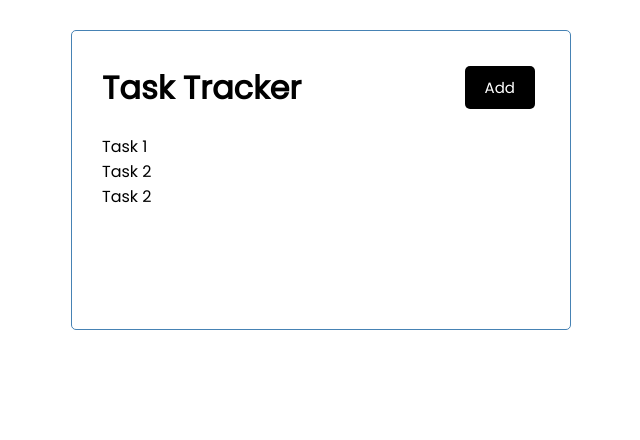
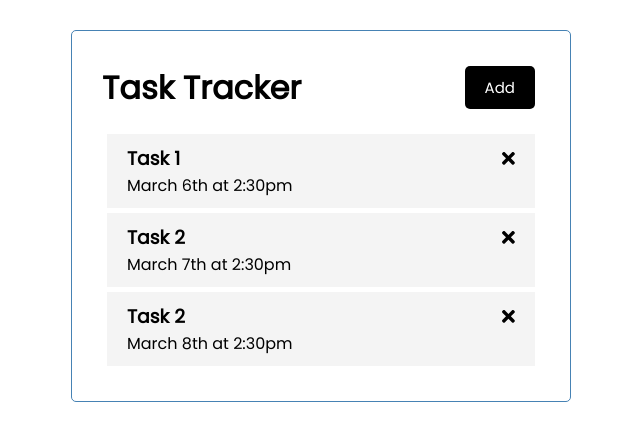
Before and after one commit to kukori/ng_task, an Angular app: page / in a window 1280 px wide. Shown: the top 440 px of the page, without its empty margins (319-959 px from the left). Built offline with nearby package versions, Linux system fonts and the light colour scheme.

Commit message:
Fontawesome + task-item component

```diff
--- a/package.json
+++ b/package.json
@@ -18,6 +18,11 @@
     "@angular/platform-browser": "~13.1.0",
     "@angular/platform-browser-dynamic": "~13.1.0",
     "@angular/router": "~13.1.0",
+    "@fortawesome/angular-fontawesome": "^0.10.1",
+    "@fortawesome/fontawesome-svg-core": "~1.2.36",
+    "@fortawesome/free-brands-svg-icons": "^5.15.4",
+    "@fortawesome/free-regular-svg-icons": "^5.15.4",
+    "@fortawesome/free-solid-svg-icons": "^5.15.4",
     "rxjs": "~7.4.0",
     "tslib": "^2.3.0",
     "zone.js": "~0.11.4"
--- a/src/app/app.module.ts
+++ b/src/app/app.module.ts
@@ -7,6 +7,7 @@ import { HeaderComponent } from './components/header/header.component';
 import { ButtonComponent } from './components/button/button.component';
 import { TasksComponent } from './components/tasks/tasks.component';
 import { TaskItemComponent } from './components/task-item/task-item.component';
+import { FontAwesomeModule } from '@fortawesome/angular-fontawesome';
 
 @NgModule({
   declarations: [
@@ -18,7 +19,8 @@ import { TaskItemComponent } from './components/task-item/task-item.component';
   ],
   imports: [
     BrowserModule,
-    AppRoutingModule
+    AppRoutingModule,
+    FontAwesomeModule
   ],
   providers: [],
   bootstrap: [AppComponent]
--- a/src/app/components/task-item/task-item.component.html
+++ b/src/app/components/task-item/task-item.component.html
@@ -1 +1,4 @@
-<p>task-item works!</p>
+<div class="task">
+    <h3>{{task?.text}}<fa-icon [icon]="faTimes"></fa-icon></h3>
+    <p>{{task?.day}}</p>
+</div>
--- a/src/app/components/task-item/task-item.component.scss
+++ b/src/app/components/task-item/task-item.component.scss
@@ -0,0 +1,16 @@
+.task {
+    background: #f4f4f4;
+    margin: 5px;
+    padding: 10px 20px;
+    cursor: pointer;
+  }
+
+  .task.reminder {
+    border-left: 5px solid green;
+  }
+
+  .task h3 {
+    display: flex;
+    align-items: center;
+    justify-content: space-between;
+  }
--- a/src/app/components/task-item/task-item.component.ts
+++ b/src/app/components/task-item/task-item.component.ts
@@ -1,4 +1,6 @@
-import { Component, OnInit } from '@angular/core';
+import { Component, OnInit, Input } from '@angular/core';
+import { Task } from '../../Task';
+import { faTimes } from '@fortawesome/free-solid-svg-icons';
 
 @Component({
   selector: 'app-task-item',
@@ -6,6 +8,8 @@ import { Component, OnInit } from '@angular/core';
   styleUrls: ['./task-item.component.scss']
 })
 export class TaskItemComponent implements OnInit {
+  @Input() task?: Task;
+  faTimes = faTimes;
 
   constructor() { }
 
--- a/src/app/components/tasks/tasks.component.html
+++ b/src/app/components/tasks/tasks.component.html
@@ -1 +1 @@
-<p *ngFor="let task of tasks">{{task.text}}</p>
+<app-task-item *ngFor="let task of tasks" [task]="task"></app-task-item>
```
Also changed, not shown: 1 other file (tests, documents, lock files or other folders).
